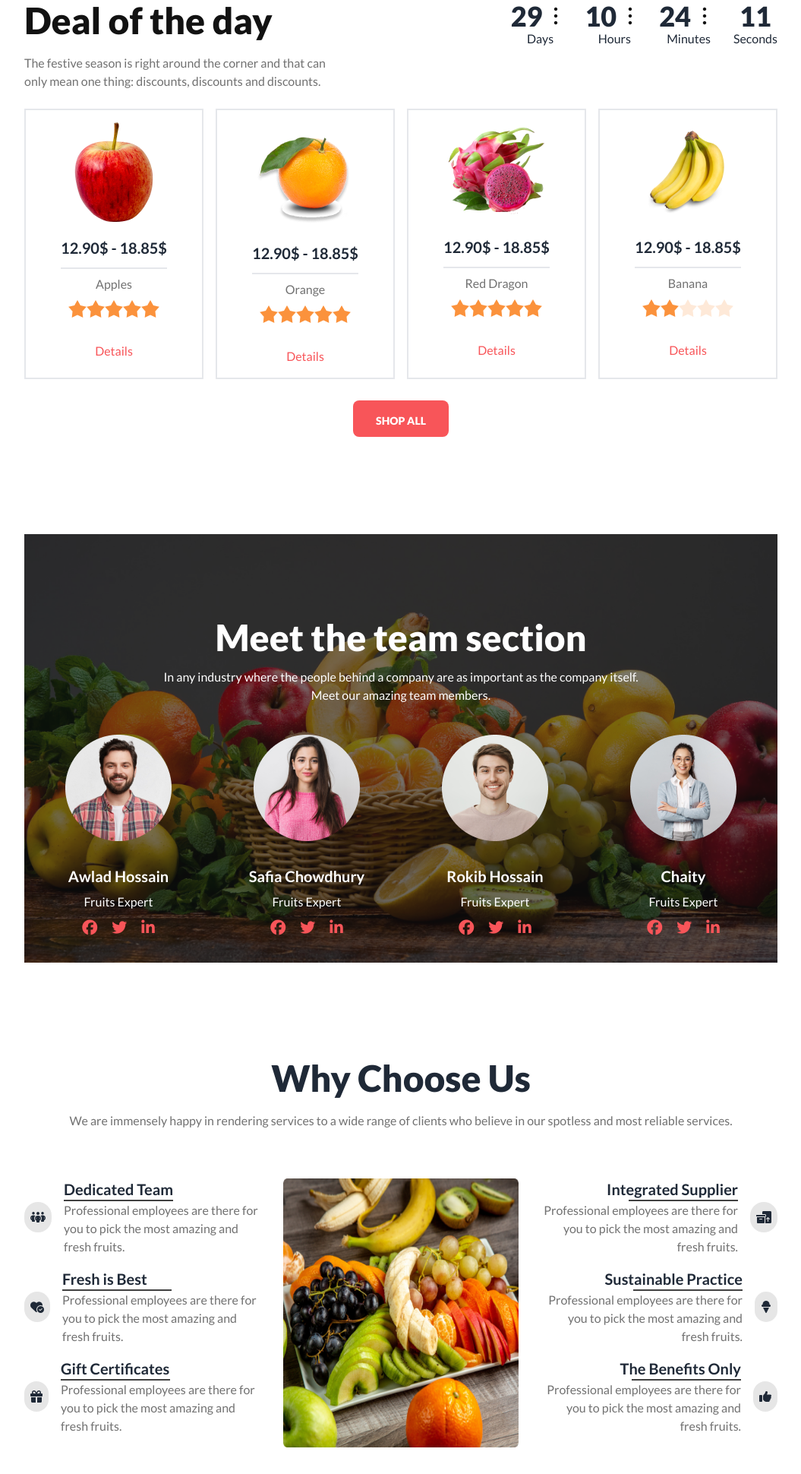
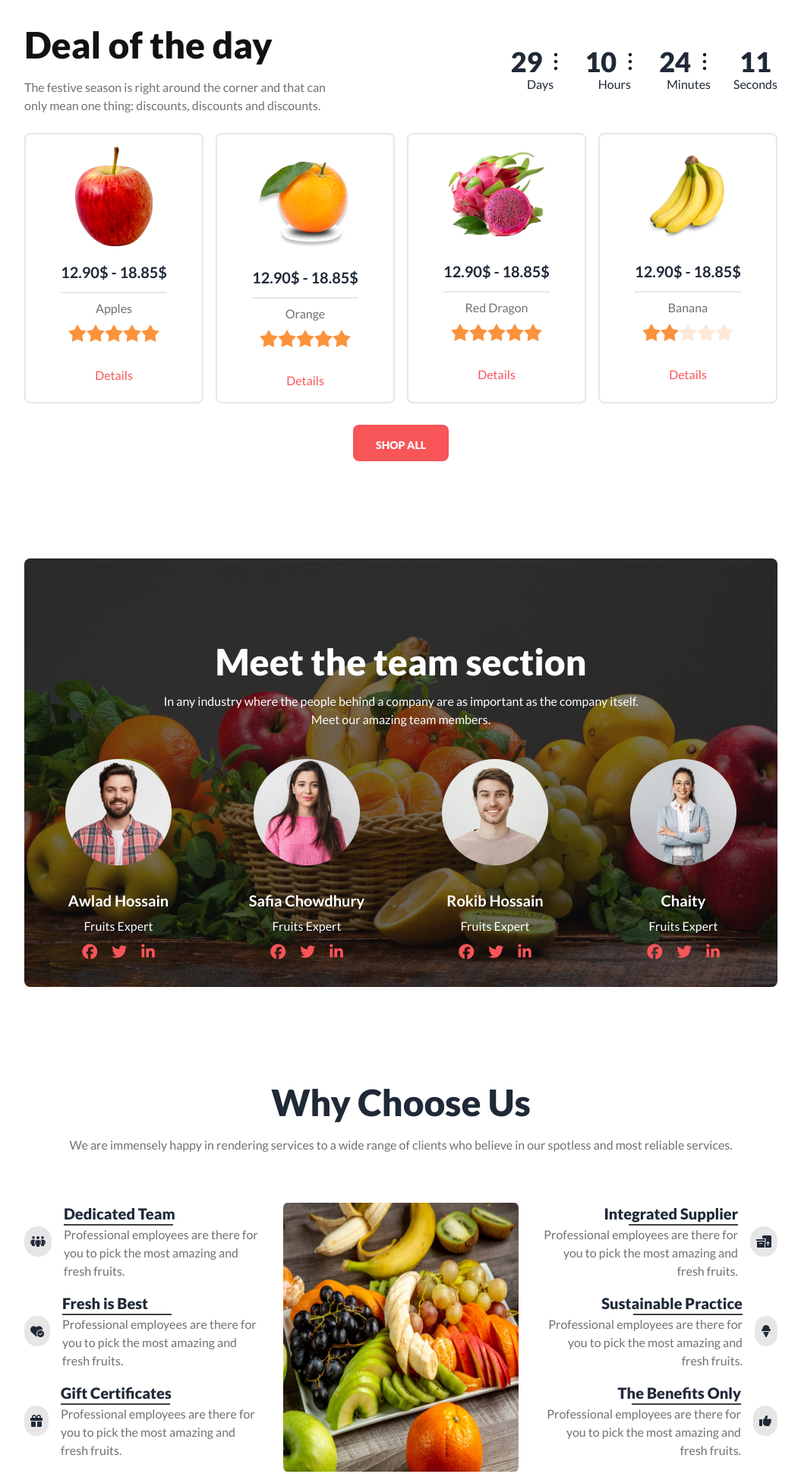
Before and after one commit to mihir-x/My-fruit-burst-assignment, a plain HTML site: page index.html in a window 1280 px wide. Shown: the part 817-2757 px from the top of the page at 76% size, without its empty margins (112-1167 px from the left). Drawn offline with nearby package versions, Linux system fonts and the light colour scheme.

Commit message:
fixed messed up nav and other bugs

```diff
--- a/index.html
+++ b/index.html
@@ -82,7 +82,7 @@
     <!-- header section starts here--------------------------------------- -->
     <header class="max-w-screen-lg mx-auto">
         <!-- navbar starts here -->
-        <nav class="mt-4 md:mt-12 mb-4 md:mb-14">
+        <nav class="mt-4 md:mt-12 mb-4 md:mb-14 md:p-4">
             <!-- <div class="navbar md:bg-[#F85559] md:rounded-full p-4">
                 <div class="navbar-start">
                     <div class="dropdown">
@@ -131,24 +131,27 @@
             </div> -->
 
 
-            <div class="navbar  md:bg-[#F85559] md:rounded-full p-4">
-                <div class="navbar-start">
-                    <div class="dropdown md:hidden">
+            <div class="flex items-center flex-row-reverse md:flex-row justify-around  md:bg-[#F85559] md:rounded-full p-4">
+                <div class="">
+                    <div class="dropdown md:hidden relative">
                         <label tabindex="0" class="btn btn-ghost btn-circle">
-                            <svg xmlns="http://www.w3.org/2000/svg" class="h-5 w-5" fill="none" viewBox="0 0 24 24"
+                            <!-- <svg xmlns="http://www.w3.org/2000/svg" class="h-5 w-5" fill="none" viewBox="0 0 24 24"
                                 stroke="currentColor">
                                 <path stroke-linecap="round" stroke-linejoin="round" stroke-width="2"
                                     d="M4 6h16M4 12h16M4 18h7" />
-                            </svg>
+                            </svg> -->
+                            <svg xmlns="http://www.w3.org/2000/svg" width="24" height="24" viewBox="0 0 24 24" fill="none">
+                                <path d="M3.75 6.75H20.25M3.75 12H20.25M3.75 17.25H20.25" stroke="#121212" stroke-width="1.5" stroke-linecap="round" stroke-linejoin="round"/>
+                              </svg>
                         </label>
                         <ul tabindex="0"
-                            class="menu menu-sm dropdown-content mt-3 z-[1] p-2 shadow bg-base-100 rounded-box w-52">
+                            class="menu menu-sm dropdown-content mt-3 z-[1] p-2 shadow bg-base-100 rounded-box absolute -left-32">
                             <li><a>Home</a></li>
                             <li><a>About Us</a></li>
                             <li><a>Shop</a></li>
                             <li><a>All Fruits</a></li>
                             <div class="flex">
-                                <input type="search" name="" id="" class="rounded-full md:w-52 md:h-7 p-4"
+                                <input type="search" name="" id="" class="rounded-full md:w-52 md:h-7 p-4 border-2"
                                     placeholder="Search Here">
                                 <div class="relative">
                                     <a href=""><i
@@ -166,18 +169,18 @@
                         </ul>
                     </div>
                 </div>
-                <div class="navbar-center">
+                <div class="">
                     <div class="flex gap-4 items-center">
                         <img src="./images/logo.png" alt="">
                         <h2 class=" text-2xl md:text-4xl text-[#121212] md:text-white font-bold">Fruit Burst</h2>
                     </div>
                 </div>
-                <div class="navbar-end hidden lg:flex">
+                <div class=" hidden lg:flex">
                     <input type="search" name="" id="" class="rounded-full md:w-52 md:h-7 p-4"
                         placeholder="Search Here">
                     <div class="relative">
                         <a href=""><i
-                                class="fa-solid fa-magnifying-glass absolute -top-2 -left-8 text-[#121212]"></i></a>
+                                class="fa-solid fa-magnifying-glass absolute top-2 -left-8 text-[#121212]"></i></a>
                     </div>
                 </div>
             </div>
@@ -266,13 +269,13 @@
     <main class="max-w-screen-lg mx-auto">
         <!-- deal of the day section -->
         <section class="mt-10 md:mt-56 p-4">
-            <div class="flex flex-col md:flex-row gap-5 md:gap-12 lg:gap-56">
+            <div class="flex flex-col items-center md:flex-row gap-5 md:gap-12 lg:gap-56">
                 <div class="text-center md:text-left">
                     <h2 class="text-2xl md:text-3xl lg:text-5xl font-extrabold text-[#121212] mb-5">Deal of the day</h2>
                     <p class="text-[#12121299]">The festive season is right around the corner and that can only mean one thing: discounts, discounts and discounts.</p>
                 </div>
                 <!-- clock -->
-                <div>
+                <div class="">
                     <div class="grid grid-flow-col gap-5 text-center auto-cols-max">
                         <div class="flex flex-col items-center">
                             <span class="countdown font-extrabold text-2xl md:text-4xl">
@@ -304,7 +307,7 @@
             <!-- deal of the day cards -->
             <div class="mt-6 grid grid-cols-1 md:grid-cols-2 lg:grid-cols-4 gap-4">
                 <!-- day of the deal card 1 -->
-                <div class="p-4 flex flex-col items-center space-y-2 border-2">
+                <div class="p-4 flex flex-col items-center space-y-2 border-2 rounded-lg">
                     <img src="./images/fruit6.png" alt="" class="mb-3">
                     <h4 class="font-bold text-xl border-b-2 pb-3">12.90$ - 18.85$</h4>
                     <p class="text-[#12121299]">Apples</p>
@@ -344,7 +347,7 @@
                     </dialog>
                 </div>
                 <!-- day of the deal card 2-->
-                <div class="p-4 flex flex-col items-center space-y-2 border-2">
+                <div class="p-4 flex flex-col items-center space-y-2 border-2 rounded-lg">
                     <img src="./images/fruit7.png" alt="" class="mb-3">
                     <h4 class="font-bold text-xl border-b-2 pb-3">12.90$ - 18.85$</h4>
                     <p class="text-[#12121299]">Orange</p>
@@ -384,7 +387,7 @@
                     </dialog>
                 </div>
                 <!-- day of the deal card 3-->
-                <div class="p-4 flex flex-col items-center space-y-2 border-2">
+                <div class="p-4 flex flex-col items-center space-y-2 border-2 rounded-lg">
                     <img src="./images/fruit8.png" alt="" class="mb-3">
                     <h4 class="font-bold text-xl border-b-2 pb-3">12.90$ - 18.85$</h4>
                     <p class="text-[#12121299]">Red Dragon</p>
@@ -424,7 +427,7 @@
                     </dialog>
                 </div>
                 <!-- day of the deal card 4-->
-                <div class="p-4 flex flex-col items-center space-y-2 border-2">
+                <div class="p-4 flex flex-col items-center space-y-2 border-2 rounded-lg">
                     <img src="./images/fruit9.png" alt="" class="mb-3">
                     <h4 class="font-bold text-xl border-b-2 pb-3">12.90$ - 18.85$</h4>
                     <p class="text-[#12121299]">Banana</p>
@@ -470,8 +473,8 @@
         </section>
         <!-- meet the team section -->
         <section class="mt-7 md:mt-24 p-4">
-            <div class="team-background relative">
-                <div class="w-full h-full bg-[#121212b3] absolute opacity-80"></div>
+            <div class="team-background relative rounded-lg">
+                <div class="w-full h-full bg-[#121212b3] absolute opacity-80 rounded-lg"></div>
                 <div class="text-center pt-4 md:pt-28 space-y-4 relative">
                     <h1 class="text-2xl md:text-5xl text-white font-extrabold">Meet the team section</h1>
                     <p class="font-medium text-white text-sm md:text-base">In any industry where the people behind a company are as important as the company itself. <br> Meet our amazing team members.
@@ -487,9 +490,9 @@
                             <h2 class="card-title text-white">Awlad Hossain</h2>
                             <p class="text-white">Fruits Expert</p>
                             <div class="space-x-4">
-                                <i class="fa-brands fa-facebook text-[#F85559] text-xl"></i>
-                                <i class="fa-brands fa-twitter text-[#F85559] text-xl"></i>
-                                <i class="fa-brands fa-linkedin-in text-[#F85559] text-xl"></i>
+                                <a href=""><i class="fa-brands fa-facebook text-[#F85559] text-xl"></i></a>
+                                <a href=""><i class="fa-brands fa-twitter text-[#F85559] text-xl"></i></a>
+                                <a href=""><i class="fa-brands fa-linkedin-in text-[#F85559] text-xl"></i></a>
                             </div>
                         </div>
                     </div>
@@ -501,9 +504,9 @@
                             <h2 class="card-title text-white">Safia Chowdhury</h2>
                             <p class="text-white">Fruits Expert</p>
                             <div class="space-x-4">
-                                <i class="fa-brands fa-facebook text-[#F85559] text-xl"></i>
-                                <i class="fa-brands fa-twitter text-[#F85559] text-xl"></i>
-                                <i class="fa-brands fa-linkedin-in text-[#F85559] text-xl"></i>
+                                <a href=""><i class="fa-brands fa-facebook text-[#F85559] text-xl"></i></a>
+                                <a href=""><i class="fa-brands fa-twitter text-[#F85559] text-xl"></i></a>
+                                <a href=""><i class="fa-brands fa-linkedin-in text-[#F85559] text-xl"></i></a>
                             </div>
                         </div>
                     </div>
@@ -515,9 +518,9 @@
                             <h2 class="card-title text-white">Rokib Hossain</h2>
                             <p class="text-white">Fruits Expert</p>
                             <div class="space-x-4">
-                                <i class="fa-brands fa-facebook text-[#F85559] text-xl"></i>
-                                <i class="fa-brands fa-twitter text-[#F85559] text-xl"></i>
-                                <i class="fa-brands fa-linkedin-in text-[#F85559] text-xl"></i>
+                                <a href=""><i class="fa-brands fa-facebook text-[#F85559] text-xl"></i></a>
+                                <a href=""><i class="fa-brands fa-twitter text-[#F85559] text-xl"></i></a>
+                                <a href=""><i class="fa-brands fa-linkedin-in text-[#F85559] text-xl"></i></a>
                             </div>
                         </div>
                     </div>
@@ -529,9 +532,9 @@
                             <h2 class="card-title text-white">Chaity</h2>
                             <p class="text-white">Fruits Expert</p>
                             <div class="space-x-4">
-                                <i class="fa-brands fa-facebook text-[#F85559] text-xl"></i>
-                                <i class="fa-brands fa-twitter text-[#F85559] text-xl"></i>
-                                <i class="fa-brands fa-linkedin-in text-[#F85559] text-xl"></i>
+                                <a href=""> <i class="fa-brands fa-facebook text-[#F85559] text-xl"></i></a>
+                                <a href=""><i class="fa-brands fa-twitter text-[#F85559] text-xl"></i></a>
+                                <a href=""> <i class="fa-brands fa-linkedin-in text-[#F85559] text-xl"></i></a>
                             </div>
                         </div>
                     </div>
@@ -618,12 +621,12 @@
                 </div>
             </div> -->
 
-            <div class="grid grid-cols-1 lg:grid-cols-3 gap-8">
-                <div class="flex flex-col justify-between row-start-2 lg:col-start-1 lg:row-start-1 ">
+            <div class="grid grid-cols-1 lg:grid-cols-3 gap-8 text-center">
+                <div class="flex flex-col justify-between row-start-2 lg:col-start-1 lg:row-start-1 lg:text-start">
                     <div class="flex flex-col lg:flex-row items-center gap-4 md:mb-4 mt-4 md:mt-0">
                         <i class="fa-solid fa-people-group bg-[#1212121a] w-10 h-10 flex items-center justify-center p-2 rounded-full"></i>
                         <div class="flex flex-col items-center lg:items-start">
-                            <h4 class="text-lg font-bold md:text-xl">Dedicated Team</h4>
+                            <h4 class="text-lg font-extrabold md:text-xl">Dedicated Team</h4>
                             <div class="w-36 border-b-2 border-[#121212cc]"></div>
                             <p class="text-[#12121299]">Professional employees are there for you to pick the most
                                 amazing and fresh fruits.</p>
@@ -632,7 +635,7 @@
                     <div class="flex flex-col lg:flex-row items-center gap-4 md:mb-4 mt-4 md:mt-0">
                         <i class="fa-solid fa-heart-circle-check bg-[#1212121a] w-10 h-10 flex items-center justify-center p-2 rounded-full"></i>
                         <div class="flex flex-col items-center lg:items-start">
-                            <h4 class="text-lg font-bold md:text-xl">Fresh is Best</h4>
+                            <h4 class="text-lg font-extrabold md:text-xl">Fresh is Best</h4>
                             <div class="w-36 border-b-2 border-[#121212cc]"></div>
                             <p class="text-[#12121299]">Professional employees are there for you to pick the most
                                 amazing and fresh fruits.</p>
@@ -641,7 +644,7 @@
                     <div class="flex flex-col lg:flex-row items-center gap-4 md:mb-4 mt-4 md:mt-0">
                         <i class="fa-solid fa-gift bg-[#1212121a] w-10 h-10 flex items-center justify-center p-2 rounded-full"></i>
                         <div class="flex flex-col items-center lg:items-start">
-                            <h4 class="text-lg font-bold md:text-xl">Gift Certificates</h4>
+                            <h4 class="text-lg font-extrabold md:text-xl">Gift Certificates</h4>
                             <div class="w-36 border-b-2 border-[#121212cc]"></div>
                             <p class="text-[#12121299]">Professional employees are there for you to pick the most
                                 amazing and fresh fruits.</p>
@@ -653,7 +656,7 @@
                     <div class="flex flex-col lg:flex-row-reverse items-center gap-4 md:mb-4 mt-4 md:mt-0">
                         <i class="fa-solid fa-boxes-packing bg-[#1212121a] w-10 h-10 flex items-center justify-center p-2 rounded-full"></i>
                         <div class="flex flex-col items-center lg:items-end">
-                            <h4 class="text-lg font-bold md:text-xl ">Integrated Supplier</h4>
+                            <h4 class="text-lg font-extrabold md:text-xl ">Integrated Supplier</h4>
                             <div class="w-36 border-b-2 border-[#121212cc]"></div>
                             <p class="text-[#12121299] md:text-right">Professional employees are there for you to pick the most amazing and fresh fruits.</p>
                         </div>
@@ -661,7 +664,7 @@
                     <div class="flex flex-col lg:flex-row-reverse items-center gap-4 md:mb-4 mt-4 md:mt-0">
                         <i class="fa-solid fa-ice-cream bg-[#1212121a] w-10 h-10 flex items-center justify-center p-2 rounded-full"></i>
                         <div class="flex flex-col items-center lg:items-end">
-                            <h4 class="text-lg font-bold md:text-xl">Sustainable Practice</h4>
+                            <h4 class="text-lg font-extrabold md:text-xl">Sustainable Practice</h4>
                             <div class="w-36 border-b-2 border-[#121212cc]"></div>
                             <p class="text-[#12121299] md:text-right">Professional employees are there for you to pick the most amazing and fresh fruits.</p>
                         </div>
@@ -669,7 +672,7 @@
                     <div class="flex flex-col lg:flex-row-reverse items-center gap-4 md:mb-4 mt-4 md:mt-0">
                         <i class="fa-solid fa-thumbs-up bg-[#1212121a] w-10 h-10 flex items-center justify-center p-2 rounded-full"></i>
                         <div class="flex flex-col items-center lg:items-end">
-                            <h4 class="text-lg font-bold md:text-xl">The Benefits Only</h4>
+                            <h4 class="text-lg font-extrabold md:text-xl">The Benefits Only</h4>
                             <div class="w-36 border-b-2 border-[#121212cc]"></div>
                             <p class="text-[#12121299] md:text-right">Professional employees are there for you to pick the most amazing and fresh fruits.</p>
                         </div>
```
